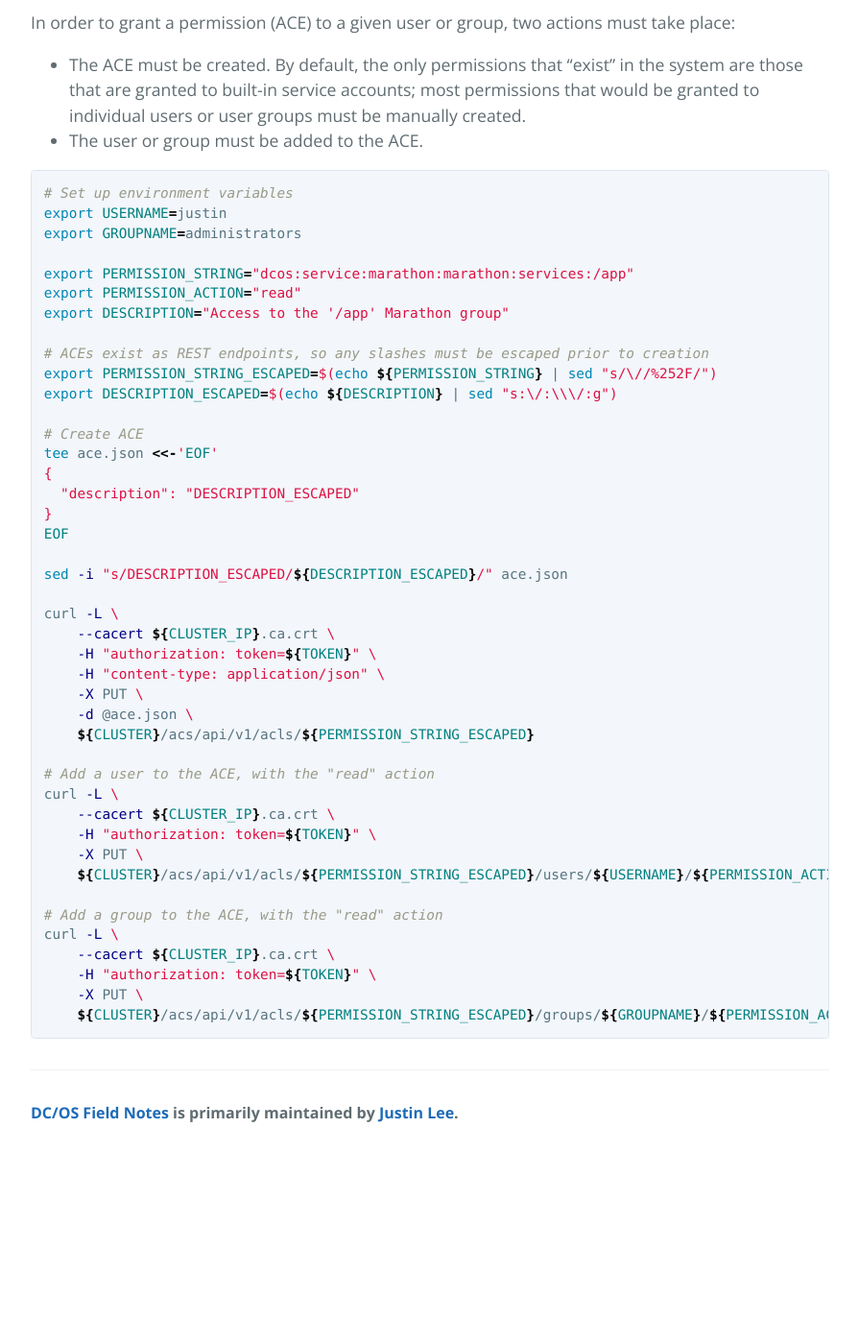
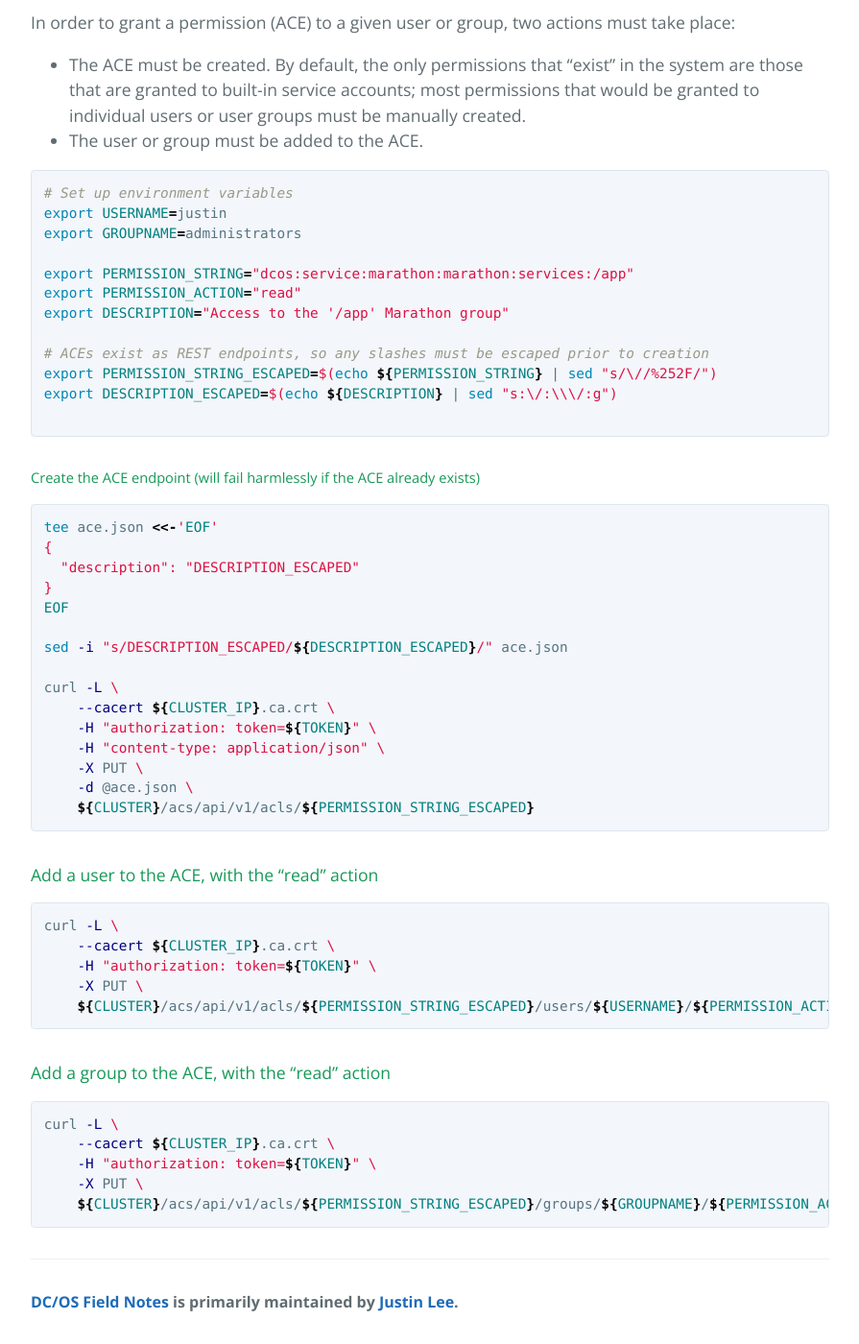
Before and after one commit to mesosphere/field-notes, a Jekyll site: the page built from docs/docs/automation.md, in a window 1280 px wide and 1400 px high, scrolled down 6628 px. Shown: the whole window at 96% size, without its empty margins (192-1087 px from the left). Built offline with Jekyll 4.4.1, drawn with Linux system fonts in a browser that asks for light colours; our own code applies the rules of GitHub Pages for plain Markdown files; before the commit the page ends 7831 px from its top, so only the background shows below that.

Commit message:
Update automation docs

````diff
--- a/docs/docs/automation.md
+++ b/docs/docs/automation.md
@@ -266,7 +266,10 @@ export DESCRIPTION="Access to the '/app' Marathon group"
 export PERMISSION_STRING_ESCAPED=$(echo ${PERMISSION_STRING} | sed "s/\//%252F/")
 export DESCRIPTION_ESCAPED=$(echo ${DESCRIPTION} | sed "s:\/:\\\/:g")
 
-# Create ACE
+```
+
+##### Create the ACE endpoint (will fail harmlessly if the ACE already exists)
+```bash
 tee ace.json <<-'EOF'
 {
   "description": "DESCRIPTION_ESCAPED"
@@ -282,15 +285,19 @@ curl -L \
     -X PUT \
     -d @ace.json \
     ${CLUSTER}/acs/api/v1/acls/${PERMISSION_STRING_ESCAPED}
+```
 
-# Add a user to the ACE, with the "read" action
+#### Add a user to the ACE, with the "read" action
+```bash
 curl -L \
     --cacert ${CLUSTER_IP}.ca.crt \
     -H "authorization: token=${TOKEN}" \
     -X PUT \
     ${CLUSTER}/acs/api/v1/acls/${PERMISSION_STRING_ESCAPED}/users/${USERNAME}/${PERMISSION_ACTION}
+```
 
-# Add a group to the ACE, with the "read" action
+#### Add a group to the ACE, with the "read" action
+```bash
 curl -L \
     --cacert ${CLUSTER_IP}.ca.crt \
     -H "authorization: token=${TOKEN}" \
````
